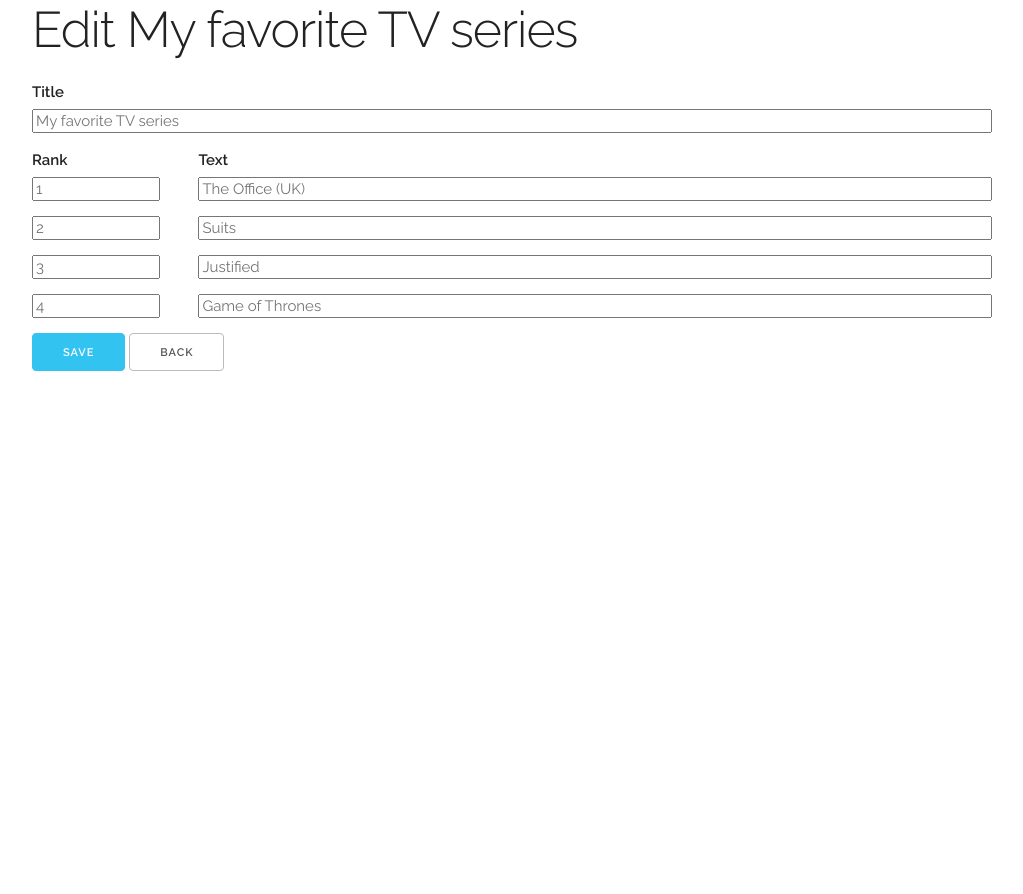
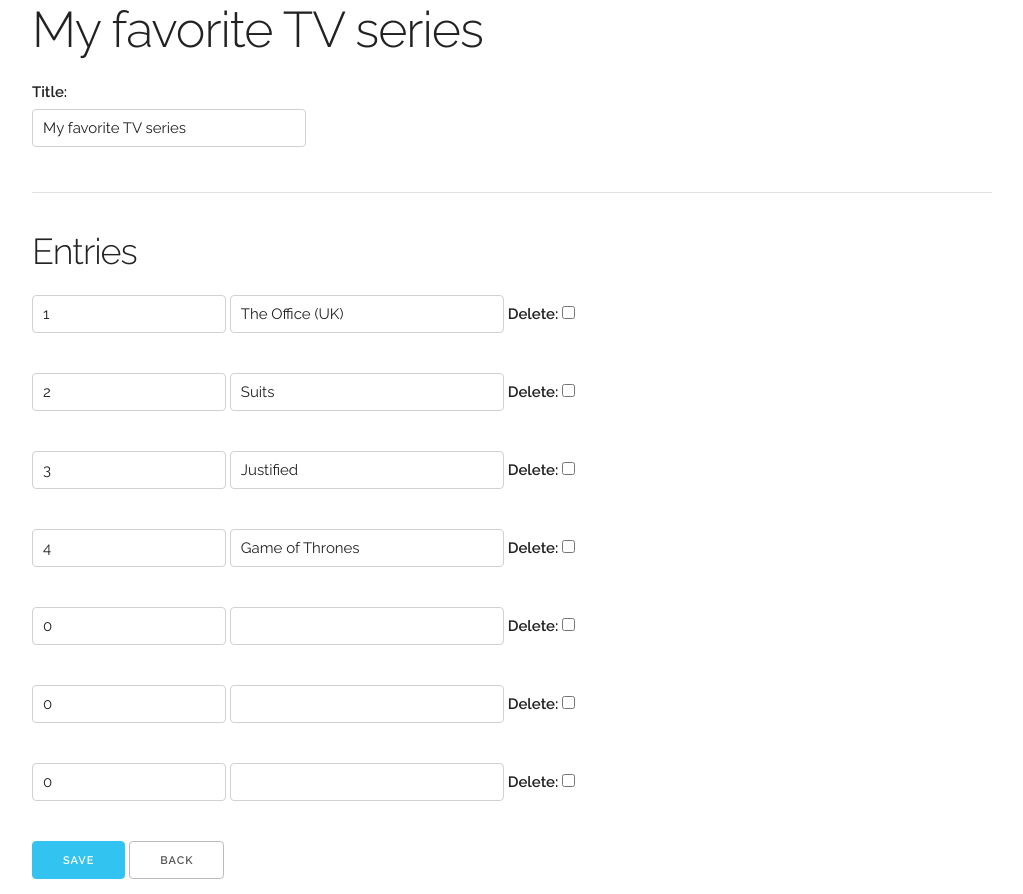
Before and after one commit to cstormoen/Lineup, a Django app: page /edit/1 in a window 1280 px wide. Shown: the whole page, without its empty margins (128-1151 px from the left). Before the commit the page ends 371 px from the top, so only its background shows below. Run offline with Django 3.2, Linux system fonts and the light colour scheme; data comes from the database, SQL or seed files in the repository; both versions use the stored data as it was after the commit.

Commit message:
Added view for editing a lineup.

```diff
--- /dev/null
+++ b/lineup/forms.py
@@ -0,0 +1,26 @@
+from django.forms import ModelForm, TextInput, NumberInput
+from lineup.models import Lineup, Entry
+
+
+class EntryForm(ModelForm):
+    class Meta:
+        model = Entry
+        fields = ['rank', 'text']
+        labels = {
+            'rank': '',
+            'text': '',
+            'delete': '',
+        }
+        widgets = {
+            'rank': NumberInput(attrs={'size': 2}),
+            'text': TextInput(attrs={'size': 30})
+        }
+
+
+class LineupForm(ModelForm):
+    class Meta:
+        model = Lineup
+        fields = ['title']
+        widgets = {
+            'title': TextInput(attrs={'size': 30})
+        }
--- /dev/null
+++ b/lineup/static/lineup/style.css
@@ -0,0 +1,7 @@
+.entry li {
+    list-style: none;
+    display: inline;
+}
+.entry label {
+    display: inline;
+}
--- a/lineup/templates/lineup/base.html
+++ b/lineup/templates/lineup/base.html
@@ -7,6 +7,7 @@
     {% load staticfiles %}
     <link rel="stylesheet" type="text/css" href="{% static 'lineup/normalize.css' %}" />
     <link rel="stylesheet" type="text/css" href="{% static 'lineup/skeleton.css' %}" />
+    <link rel="stylesheet" type="text/css" href="{% static 'lineup/style.css' %}" />
     <link href="//fonts.googleapis.com/css?family=Raleway:400,300,600" rel="stylesheet" type="text/css">
 </head>
 <body>
--- a/lineup/templates/lineup/edit.html
+++ b/lineup/templates/lineup/edit.html
@@ -4,36 +4,29 @@
 
 {% block content %}
 
-<h1>Edit {{ lineup.title }}</h1>
+<h1>{{ lineup.title }}</h1>
 {% if error_message %}
 {{ error_message }}
 {% endif %}
 
-<form action="" method="post">
-{% csrf_token %}
-    <div class="row">
-        <div class="twelve columns">
-            <label for="titleInput">Title</label>
-            <input class="u-full-width" placeholder="{{ lineup.title }}" id="titleInput" />
-        </div>
-        <div class="twelve columns">
-            <div class="two columns"><label>Rank</label></div>
-            <div class="ten columns"><label>Text</label></div>
-        </div>
-        {% for entry in lineup.sorted_entries_by_rank %}
-        <div class="twelve columns">
-            <div class="two columns">
-                <input class="u-full-width" placeholder="{{ entry.rank }}" id="entry_rank{{ forloop.counter }}" />
-            </div>
-            <div class="ten columns">
-                <input class="u-full-width" placeholder="{{ entry.text }}" id="entry_text{{ forloop.counter }}" />
-            </div>
-        </div>
-        {% endfor %}
-    </div>
+<form action="{% url 'edit' lineup.id %}" method="post">
+    {% csrf_token %}
+    {{ lineup_form.management_form }}
+    {{ lineup_form }}
+
+    <hr/>
+
+    <h3>Entries</h3>
+    {{ entry_form_set.management_form }}
+    {% for form in entry_form_set %}
+        <ul class="entry">
+            {{ form.as_ul }}
+        </ul>
+    {% endfor %}
+
     <div class="twelve columns">
         <input class="button-primary" value="Save" type="submit">
-        <a class="button" href="{% url 'view' lineup.id %}">Back</a>
+        <a class="button" href="{% url 'view' 1 %}">Back</a>
     </div>
 </form>
 
--- a/lineup/templates/lineup/view.html
+++ b/lineup/templates/lineup/view.html
@@ -13,5 +13,5 @@
 </ol>
 
 <a class="button" href="{% url 'edit' lineup.id %}">Edit</a>
-
+<a class="button" href="{% url 'index' %}">Home</a>
 {% endblock %}
--- a/lineup/views.py
+++ b/lineup/views.py
@@ -1,6 +1,8 @@
 from django.shortcuts import render
 from django.http import Http404
-from lineup.models import Lineup
+from django.forms.models import inlineformset_factory
+from lineup.models import Lineup, Entry
+from lineup.forms import LineupForm, EntryForm
 
 
 def index(request):
@@ -26,4 +28,25 @@
     except Lineup.DoesNotExist:
         raise Http404("Lineup does not exist.")
 
-    return render(request, 'lineup/edit.html', {'lineup': lineup})
+    EntryFormSet = inlineformset_factory(Lineup, Entry, form=EntryForm)
+
+    if request.method == 'POST':
+        lineup_form = LineupForm(request.POST, instance=lineup)
+        entry_form_set = EntryFormSet(request.POST, instance=lineup)
+
+        if lineup_form.is_valid():
+            lineup_form.save()
+
+        if entry_form_set.is_valid():
+            entry_form_set.save()
+
+        return render(request, 'lineup/view.html', {'lineup': lineup})
+
+    else:
+        lineup_form = LineupForm(instance=lineup)
+        entry_form_set = EntryFormSet(instance=lineup)
+
+    return render(request, 'lineup/edit.html',
+                  {'lineup': lineup,
+                   'lineup_form': lineup_form,
+                   'entry_form_set': entry_form_set})
```
Also changed, not shown: db.sqlite3, 1 other file.
